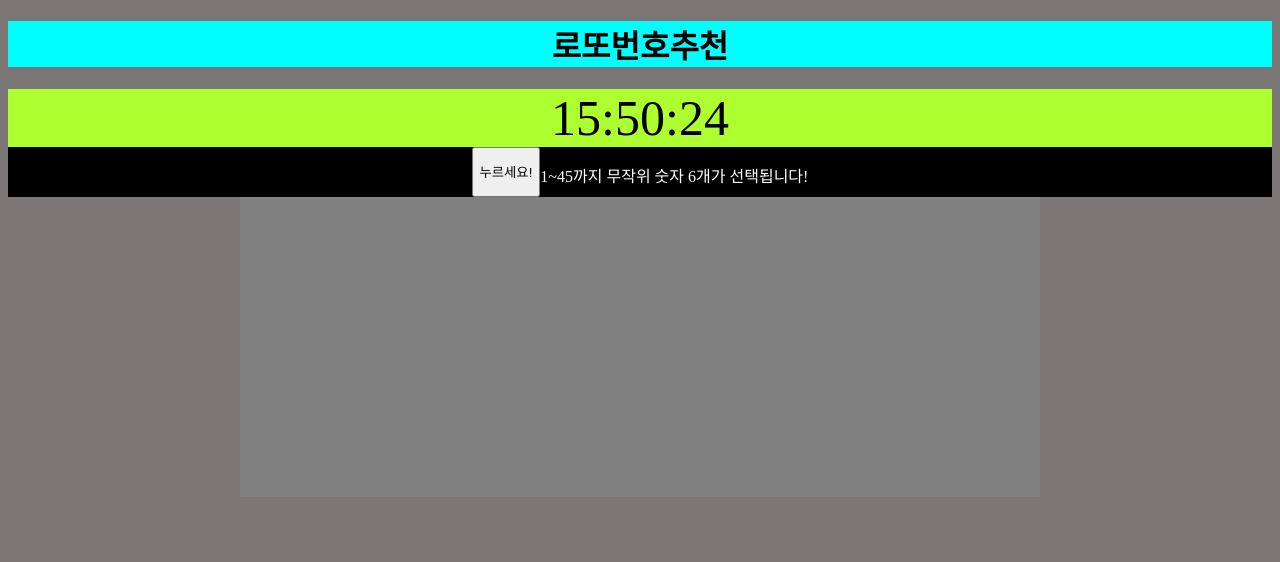
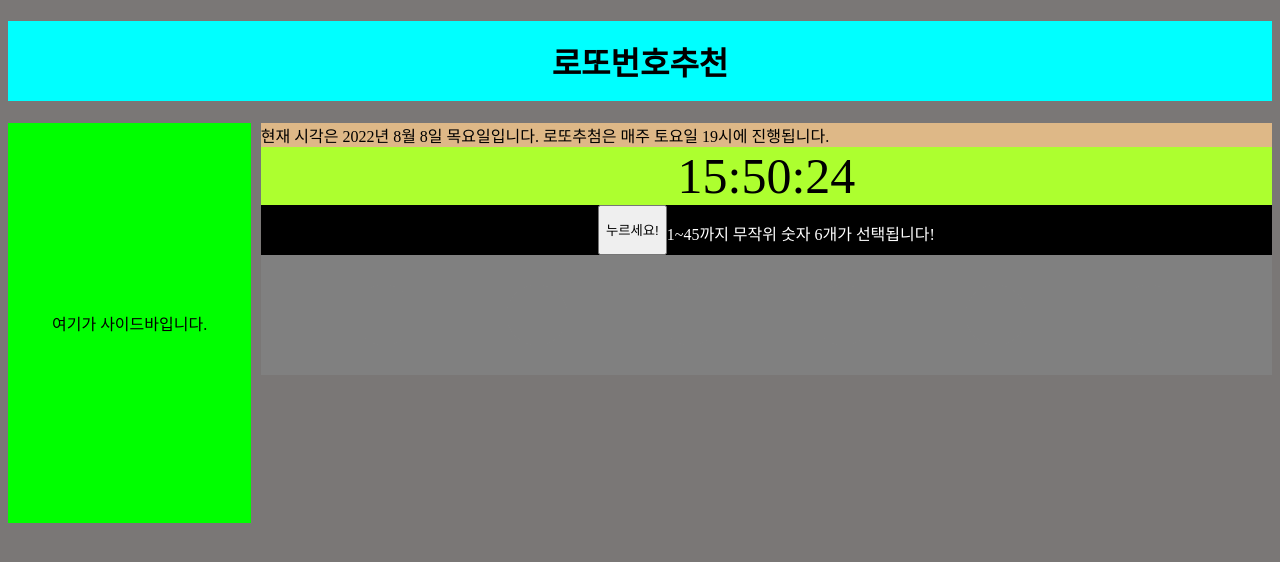
Before and after one commit to donyjoa/lotto, a plain HTML site: page index.html in a window 1280 px wide. Drawn offline with Linux system fonts and the light colour scheme.

Commit message:
사이드바, 애드센스, 날짜 추가

```diff
--- a/index.html
+++ b/index.html
@@ -19,6 +19,12 @@
       name="naver-site-verification"
       content="9a9ea9249afefb84f5089de8f0edfdb6a459cd0a"
     />
+    <!-- 구글 애드센스 -->
+    <script
+      async
+      src="https://pagead2.googlesyndication.com/pagead/js/adsbygoogle.js?client=ca-pub-5522124868809856"
+      crossorigin="anonymous"
+    ></script>
     <!-- css -->
     <link rel="stylesheet" href="style.css" />
     <title>로또번호추천</title>
@@ -28,6 +34,7 @@
       <h1 id="header">로또번호추천</h1>
     </header>
     <main>
+      <div id="day">날짜</div>
       <div id="clock">time is here</div>
       <div id="btn">
         <button id="btn-add">누르세요!</button>
@@ -44,7 +51,9 @@
           <span id="ball-six" class="ball"></span>
         </div>
       </div>
+      <div id="select"></div>
     </main>
+    <nav class="sidebar">여기가 사이드바입니다.</nav>
     <footer>
       <p></p>
     </footer>
--- a/js/clock.js
+++ b/js/clock.js
@@ -1,4 +1,5 @@
 const clock = document.querySelector("#clock");
+const day = document.querySelector("#day");
 
 const paintClcok = () => {
   const date = new Date();
@@ -8,5 +9,40 @@ const paintClcok = () => {
   clock.innerText = `${hours}:${minutes}:${seconds}`;
 };
 
+const paintDay = () => {
+  const date = new Date();
+  const days = date.getDay();
+  const year = date.getFullYear();
+  const month = date.getMonth();
+  const getDate = date.getDate();
+
+  let whatDays = "";
+  if (days === 0) {
+    console.log("오늘은 일요일입니다.");
+    whatDays = "일요일";
+  } else if (days === 1) {
+    console.log("오늘은 월요일입니다.");
+    whatDays = "월요일";
+  } else if (days === 2) {
+    console.log("오늘은 화요일입니다.");
+    whatDays = "화요일";
+  } else if (days === 3) {
+    console.log("오늘은 수요일입니다.");
+    whatDays = "수요일";
+  } else if (days === 4) {
+    console.log("오늘은 목요일입니다.");
+    whatDays = "목요일";
+  } else if (days === 5) {
+    console.log("오늘은 금요일입니다.");
+    whatDays = "금요일";
+  } else if (days === 6) {
+    console.log("오늘은 토요일입니다.");
+    whatDays = "토요일";
+  }
+
+  day.innerText = `현재 시각은 ${year}년 ${month}월 ${getDate}일 ${whatDays}입니다. 로또추첨은 매주 토요일 19시에 진행됩니다.`;
+};
+
+paintDay();
 paintClcok();
 setInterval(paintClcok, 1000);
--- a/js/lotto.js
+++ b/js/lotto.js
@@ -6,6 +6,7 @@ const ballThree = document.querySelector("#ball-three");
 const ballFour = document.querySelector("#ball-four");
 const ballFive = document.querySelector("#ball-five");
 const ballSix = document.querySelector("#ball-six");
+const select = document.querySelector("#select");
 
 let lottoNumber = [];
 
@@ -124,6 +125,17 @@ const paintNum = (event) => {
 
   // 색 선택 함수
   colorCheck();
+
+  // 추출된 번호들 표시
+  let saveNum = [];
+  const testNum = [];
+  const saveLottoNumber = (saveNum = lottoNum);
+  const li = document.createElement("li");
+  li.innerText = saveLottoNumber;
+  testNum.push(saveLottoNumber);
+  select.appendChild(li);
+  // console.log(saveNum);
+  console.log(testNum);
 };
 
 btn.addEventListener("click", paintNum);
--- a/style.css
+++ b/style.css
@@ -1,14 +1,30 @@
+
 body {
   background-color: #7A7776;
+  /*
   display: flexbox;
   justify-content: center;
   height: 100%;
+  width: 80%
+  */
+}
+
+header {
+  width: 100%;
+}
+
+main{
+  width: 80%;
+  display: flexbox;
+  flex-direction: column-reverse;
+  background-color: burlywood;
+  float: right;
 }
 
 #header {
   background-color: aqua;
   width: 100%;
-  height: 100%;
+  height: 80px;
   display: flex;
   justify-content: center;
   align-items: center;
@@ -42,11 +58,11 @@ body {
 
 #lotto {
   display: flex;
-  justify-content: space-between;
+  justify-content: space-evenly;
   align-items: center;
   background-color: gray;
-  width: 800px;
-  height: 300px;
+  width: 100%;
+  height: 120px;
 }
 
 #lotto .ball {
@@ -54,8 +70,22 @@ body {
   display: flex;
   justify-content: center;
   align-items:center;
-  width: 100px;
-  height: 100px;
+  width: 60px;
+  height: 60px;
   border-radius: 100%;
   font-size: 30px;
 }
+
+.sidebar{
+  background-color: lime;
+  display: flex;
+  align-items: center;
+  justify-content: center;
+  width: 19%;
+  height: 400px;
+  position: fixed;
+}
+
+li{
+  margin-left: 5px;
+}
```
